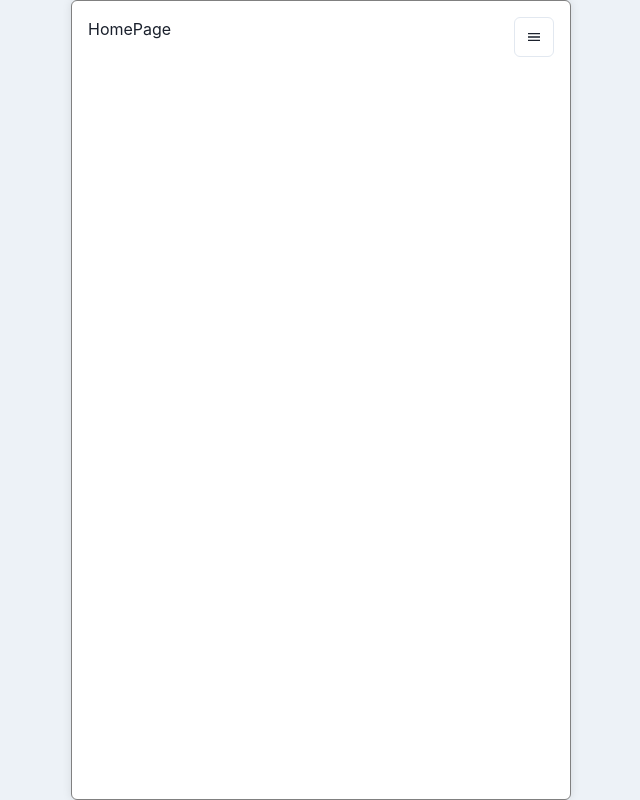
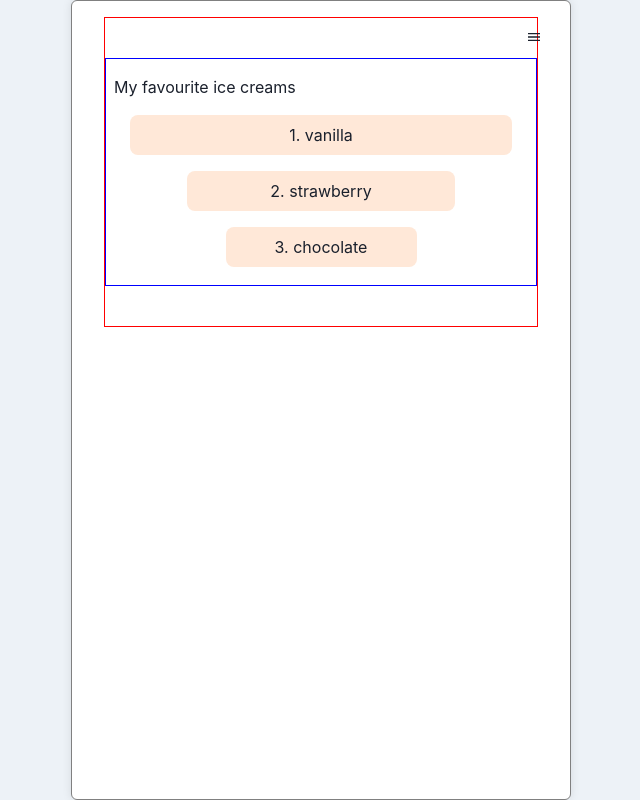
Before and after one commit to Jonjo7Dia/ListIt, a React (Vite) app: page / in a window 1280 px wide. Shown: the whole page, without its empty margins (319-959 px from the left). Built offline with nearby package versions, Linux system fonts and the light colour scheme.

Commit message:
Create feedpost components

```diff
--- /dev/null
+++ b/src/components/FeedPosts/FeedPost.tsx
@@ -0,0 +1,15 @@
+import PostBody from "./PostBody";
+import PostFooter from "./PostFooter";
+import PostHeader from "./PostHeader";
+
+const FeedPost = () => {
+  return (
+    <>
+      <PostHeader />
+      <PostBody />
+      <PostFooter />
+    </>
+  );
+};
+
+export default FeedPost;
--- /dev/null
+++ b/src/components/FeedPosts/FeedPosts.tsx
@@ -0,0 +1,16 @@
+import { Container } from "@chakra-ui/react";
+import FeedPost from "./FeedPost";
+
+const FeedPosts = () => {
+  return (
+    <Container width={"100%"} py={4} px={2} border={"blue solid 1px"}>
+      <FeedPost />
+      {/* <FeedPost />
+      <FeedPost />
+      <FeedPost />
+      <FeedPost /> */}
+    </Container>
+  );
+};
+
+export default FeedPosts;
--- /dev/null
+++ b/src/components/FeedPosts/PostBody.module.css
@@ -0,0 +1,14 @@
+.widthFull {
+  width: 100%;
+  transition: width 0.3s ease-in-out;
+}
+
+.width70 {
+  width: 70%;
+  transition: width 0.3s ease-in-out;
+}
+
+.width50 {
+  width: 50%;
+  transition: width 0.3s ease-in-out;
+}
--- /dev/null
+++ b/src/components/FeedPosts/PostBody.tsx
@@ -0,0 +1,68 @@
+import React, { useState } from "react";
+import { Box, Flex, Text } from "@chakra-ui/react";
+import styles from "./PostBody.module.css"; // Import the CSS module
+
+const PostBody = () => {
+  const listItem = [
+    "vanilla",
+    "strawberry",
+    "chocolate",
+    "banana",
+    "raspberry",
+  ];
+
+  const [showAll, setShowAll] = useState(false);
+
+  const toggleShowAll = () => setShowAll(!showAll);
+
+  const getWidthClass = (index: number) => {
+    if (index === 0 || showAll) {
+      return styles.widthFull;
+    } else {
+      switch (index) {
+        case 1:
+          return styles.width70;
+        case 2:
+          return styles.width50;
+        default:
+          return styles.widthFull;
+      }
+    }
+  };
+
+  return (
+    <Flex direction={"column"}>
+      <Text>My favourite ice creams</Text>
+      <Flex
+        direction="column"
+        align="center"
+        gap={4}
+        onClick={toggleShowAll}
+        overflow={showAll ? "scroll" : "hidden"}
+        height={"170px"}
+        p={4}
+        cursor="pointer"
+      >
+        {listItem.map((item, index) => {
+          if (!showAll && index >= 3) return null;
+          return (
+            <Box
+              key={index}
+              className={getWidthClass(index)}
+              background="#FFE8D8"
+              textAlign="center"
+              py={2}
+              borderRadius={8}
+            >
+              <Text width="100%" textAlign="center">
+                {index + 1}. {item}
+              </Text>
+            </Box>
+          );
+        })}
+      </Flex>
+    </Flex>
+  );
+};
+
+export default PostBody;
--- /dev/null
+++ b/src/components/FeedPosts/PostFooter.tsx
@@ -0,0 +1,5 @@
+const PostFooter = () => {
+  return <div></div>;
+};
+
+export default PostFooter;
--- /dev/null
+++ b/src/components/FeedPosts/PostHeader.tsx
@@ -0,0 +1,5 @@
+const PostHeader = () => {
+  return <div></div>;
+};
+
+export default PostHeader;
--- a/src/components/MenuButton/MenuButton.tsx
+++ b/src/components/MenuButton/MenuButton.tsx
@@ -22,6 +22,7 @@ const MenuButtonComponent: React.FC = () => {
         aria-label="Options"
         icon={<IoMdMenu />}
         variant="outline"
+        border={"none"}
       />
       <MenuList>
         <MenuItem onClick={() => navTo("/")}>Home</MenuItem>
--- a/src/pages/HomePage/HomePage.tsx
+++ b/src/pages/HomePage/HomePage.tsx
@@ -1,5 +1,16 @@
+import { Container, Flex, Box } from "@chakra-ui/react";
+import FeedPosts from "../../components/FeedPosts/FeedPosts";
+
 const HomePage = () => {
-  return <div>HomePage</div>;
+  return (
+    <Container>
+      <Flex flex={2} py={10} border={"1px solid red"}>
+        <Box width={"100%"}>
+          <FeedPosts />
+        </Box>
+      </Flex>
+    </Container>
+  );
 };
 
 export default HomePage;
```
Also changed, not shown: public/profilepic.png (added).
